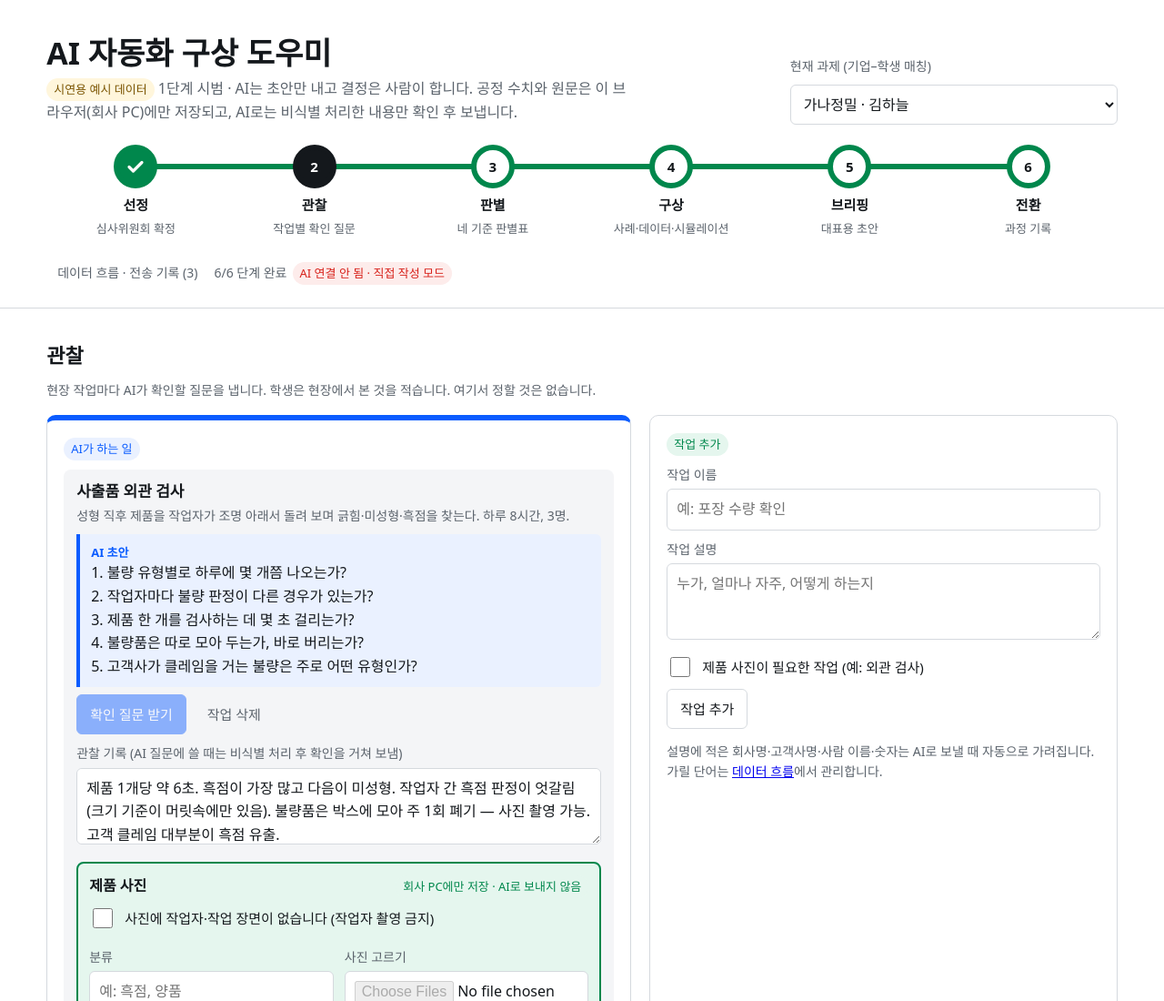
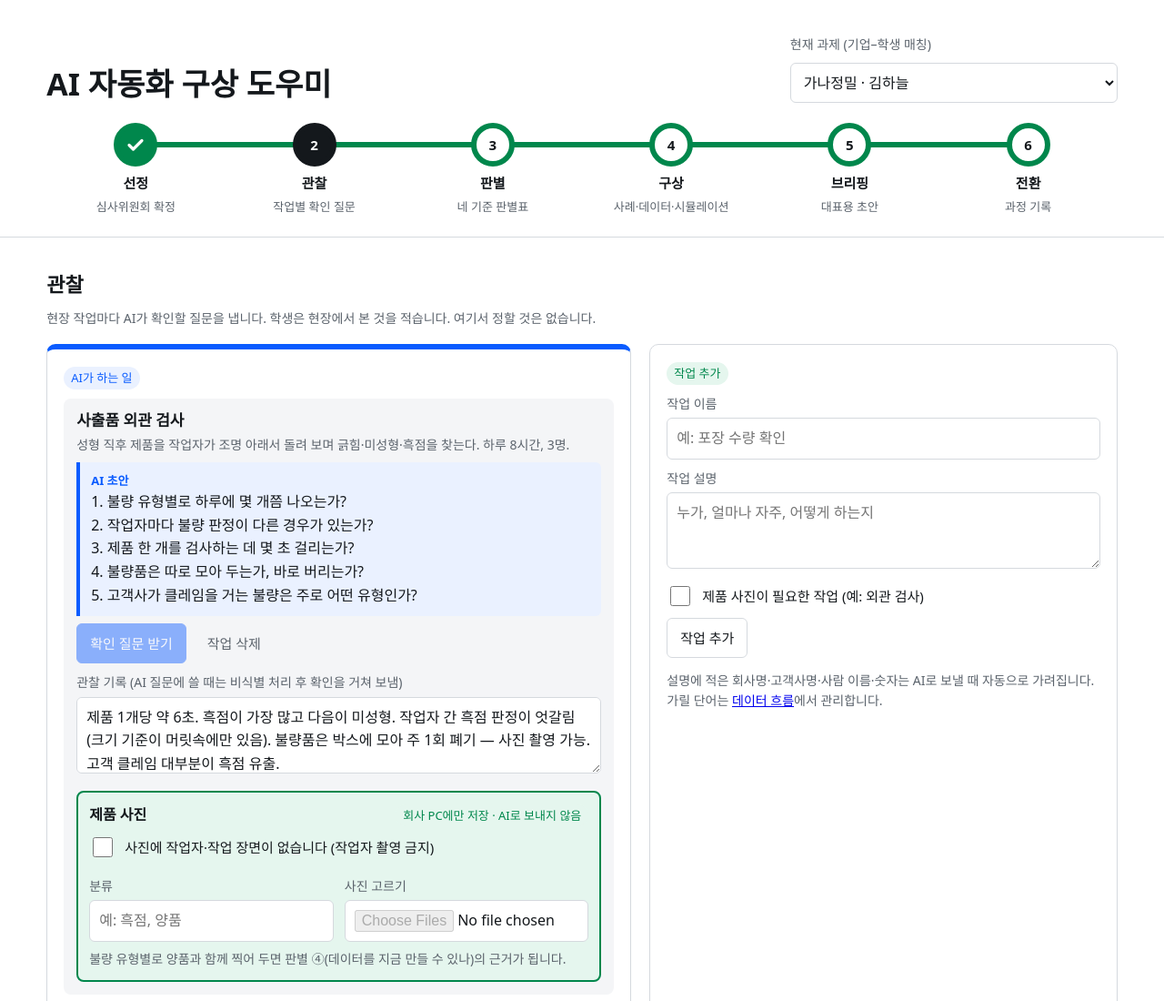
Before and after one commit to astarute/ai-automation-helper, a plain HTML site: page index.html in a window 1280 px wide. Shown: the top 1100 px of the page at 91% size. Drawn offline with Linux system fonts and the light colour scheme; a web font is replaced by a local one.

Commit message:
상단 안내 문장과 데이터 흐름·진행 줄 삭제
Co-Authored-By: Claude Opus 5.5 <noreply@anthropic.com>
Claude-Session: https://claude.ai/code/session_0165FW3EMgfkc3FXcvBY7Wq9

```diff
--- a/index.html
+++ b/index.html
@@ -92,7 +92,6 @@ table{font-size:13px}.stack thead{display:none}.stack tr{display:grid;padding-bl
   <div class="top">
     <div>
       <h1>AI 자동화 구상 도우미</h1>
-      <p class="sub"><span class="tag t-hu">시연용 예시 데이터</span> 1단계 시범 · AI는 초안만 내고 결정은 사람이 합니다. 공정 수치와 원문은 이 브라우저(회사 PC)에만 저장되고, AI로는 비식별 처리한 내용만 확인 후 보냅니다.</p>
     </div>
     <div class="row" style="min-width:260px;flex:0 1 360px">
       <label for="proj" style="margin:0;width:100%">현재 과제 (기업–학생 매칭)</label>
@@ -100,7 +99,6 @@ table{font-size:13px}.stack thead{display:none}.stack tr{display:grid;padding-bl
     </div>
   </div>
   <nav class="line" id="line" aria-label="공정 단계"></nav>
-  <nav class="tabs2" id="tabs2"></nav>
 </div></header>
 
 <main class="band"><div class="wrap" id="view"></div></main>
@@ -474,7 +472,6 @@ function render(){
   $('#proj').innerHTML=S.projects.map(x=>`<option value="${x.id}" ${x.id===S.cur?'selected':''}>${esc(comp(x.company).name)} · ${esc(stu(x.student).name)}</option>`).join('');
   const done=STAGES.filter(s=>st[s.k]).length;
   $('#line').innerHTML=`<span class="prog" style="width:${Math.max(0,STAGES.findLastIndex(s=>st[s.k]))*84/5}%"></span>`+STAGES.map((s,i)=>`<${s.k==='select'?'div':'a'} ${s.k==='select'?'aria-disabled="true" title="심사위원회 확정 완료"':`href="#${s.k}"`} class="st ${st[s.k]?'done':''} ${s.k==='select'?'fixed':''} ${cur===s.k?'on':''}" style="color:inherit;text-decoration:none" aria-current="${cur===s.k}"><span class="dot">${s.k==='select'?'<svg viewBox="0 0 24 24" aria-label="완료" fill="none" stroke="currentColor" stroke-width="3.2" stroke-linecap="round" stroke-linejoin="round"><path d="M5 12.5l4.5 4.5L19 7.5"/></svg>':i+1}</span><b>${s.n}</b><small>${s.d}</small></${s.k==='select'?'div':'a'}>`).join('');
-  $('#tabs2').innerHTML=`<a href="#data" class="${cur==='data'?'on':''}">데이터 흐름 · 전송 기록 (${S.log.length})</a><span class="note" style="padding:10px 0">${done}/6 단계 완료</span>${samp?'':'<span class="tag t-ex" style="align-self:center">AI 연결 안 됨 · 직접 작성 모드</span>'}`;
   $('#view').innerHTML=p||cur==='select'||cur==='data'?V[cur](p):'<p>매칭된 과제가 없습니다. <a href="#select">선정</a>에서 매칭을 확정하세요.</p>';
   if(cur==='data')runTest();
 }
```
